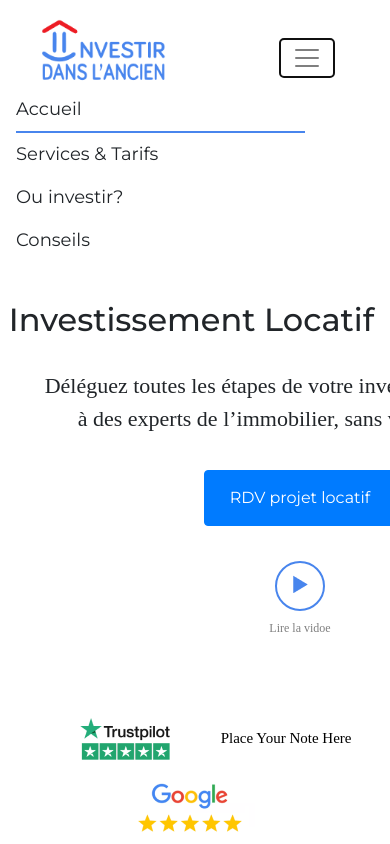
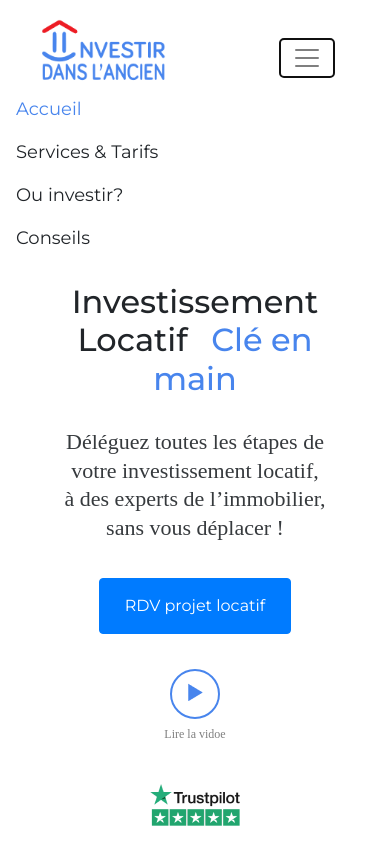
Before and after one commit to chilouhfaouzi/figma-investir, a plain HTML site: page index.html in a window 390 px wide. Both pictures are taken after a click on the button "Toggle navigation". Shown: the top 844 px of the page. Drawn offline with Linux system fonts and the light colour scheme.

Commit message:
Update main.css

```diff
--- a/css/main.css
+++ b/css/main.css
@@ -87,9 +87,19 @@ p {
   padding-bottom: 0 !important;
 }
 .Header .navbar-nav .active a,
-.Header .navbar-nav .active a:hover,
-.Header .navbar-nav li:hover {
+.Header .navbar-nav li:not(.active):hover a {
   border-bottom: 2px solid #4885ed;
+}
+@media (max-width: 992px) {
+  .Header .navbar-nav .active,
+  .Header .navbar-nav li:hover {
+    border: none !important;
+    color: #4885ed;
+  }
+  .Header .navbar-nav .active a,
+  .Header .navbar-nav li:not(.active):hover a {
+    border: none;
+  }
 }
 .navbar {
   width: 90%;
@@ -118,10 +128,15 @@ p {
 }
 .centred-div {
   margin: 4% auto;
-  width: 600px;
-
-  height: 400px;
+  width: 65%;
+  /* height: 400px;*/
   text-align: center;
+}
+@media (max-width: 992px) {
+  .centred-div {
+    width: 70%;
+    margin: auto;
+  }
 }
 .centred-div .title {
   font-size: 32px;
@@ -134,6 +149,8 @@ p {
 .centred-div p {
   font-size: 22px;
   margin: 15px 0 35px;
+  opacity: 0.9;
+  line-height: 1.3;
 }
 .centred-div .btn {
   padding: 15px 25px;
@@ -201,6 +218,13 @@ p {
     margin-right: 10px;
   }
 }
+@media (max-width: 776px) {
+  .content-sites > div {
+    display: block;
+    margin-right: 0px;
+    margin-bottom: 20px;
+  }
+}
 
 .note {
   padding-left: 14px;
```
